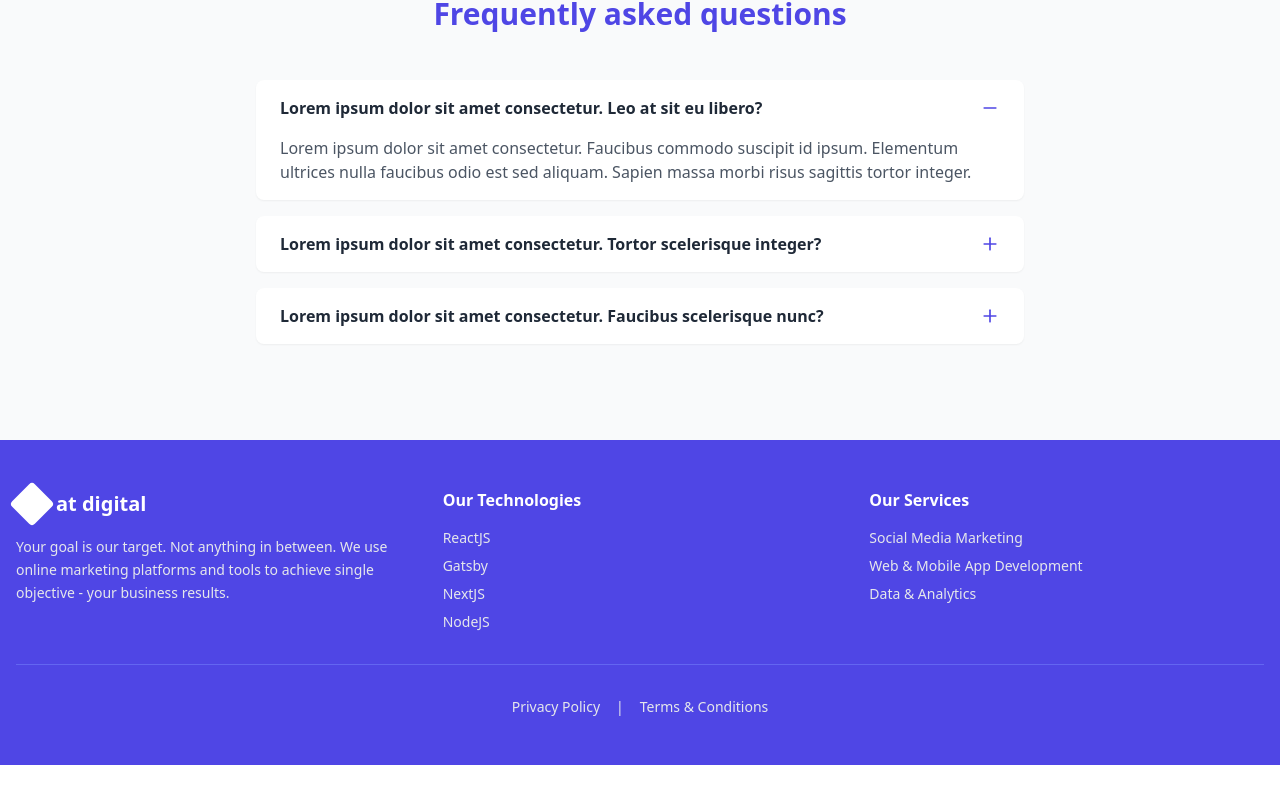
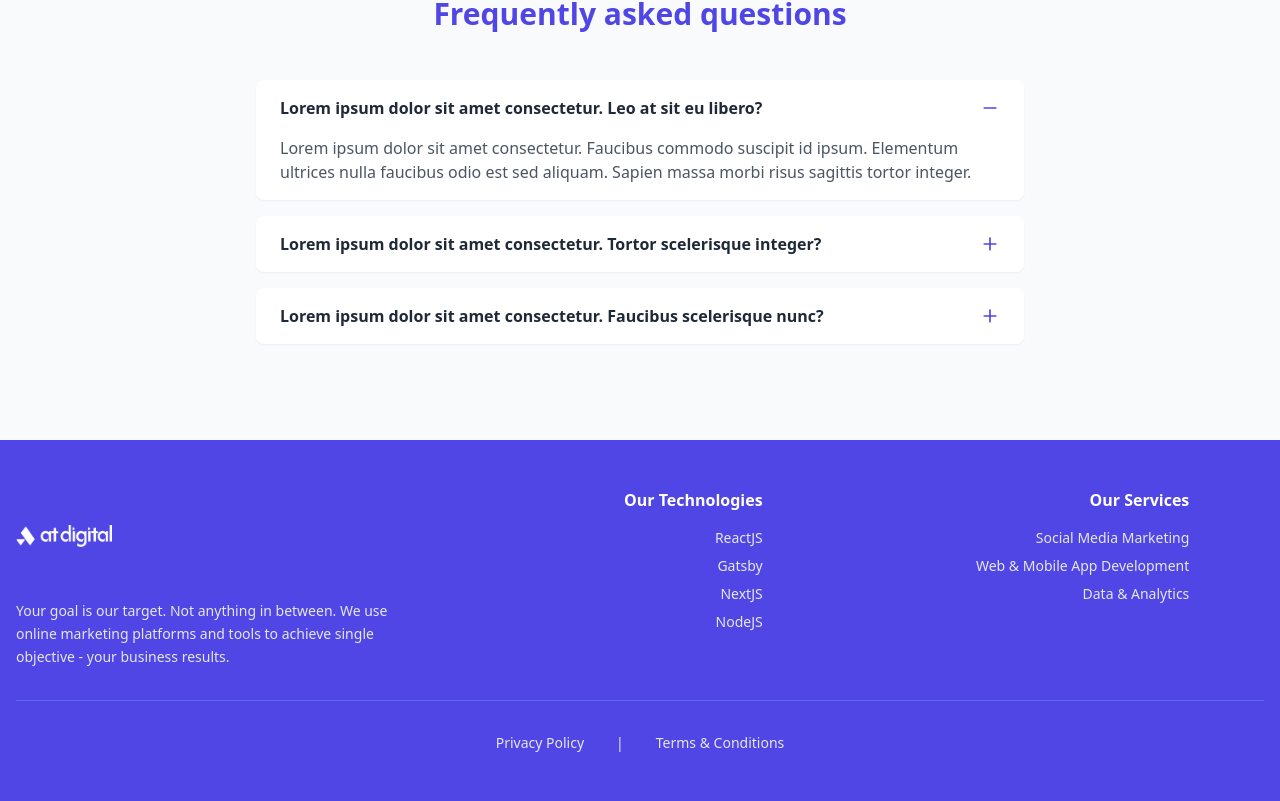
Before and after one commit to Naduladisanayaka494/Landing-page, a React (Vite) app: page / in a window 1280 px wide. Shown: the part 1548-2349 px from the top of the page. Before the commit the page ends 2313 px from the top, so only its background shows below. Built offline with nearby package versions, Linux system fonts and the light colour scheme.

Commit message:
feat:made footer resposive

```diff
--- a/src/App.jsx
+++ b/src/App.jsx
@@ -247,11 +247,15 @@ const AtDigitalWebsite = () => {
       {/* Footer */}
       <footer className="bg-indigo-600 text-white py-12">
         <div className="container mx-auto px-4">
-          <div className="grid md:grid-cols-3 gap-8">
-            <div className="space-y-4">
+          <div className="grid grid-cols-1 md:grid-cols-3 gap-8 items-start">
+            {/* Logo & Description */}
+            <div className="space-y-4 max-w-md mx-auto md:mx-0">
               <div className="flex items-center space-x-2">
-                <div className="w-8 h-8 bg-white rounded transform rotate-45"></div>
-                <span className="text-xl font-bold">at digital</span>
+                <img
+                  src="/Logo.png"
+                  alt="At Digital Logo"
+                  className="w-24 h-24 object-contain"
+                />
               </div>
               <p className="text-gray-200 text-sm leading-relaxed">
                 Your goal is our target. Not anything in between. We use online
@@ -260,7 +264,8 @@ const AtDigitalWebsite = () => {
               </p>
             </div>
 
-            <div>
+            {/* Our Technologies - aligned right on md+ */}
+            <div className="max-w-xs mx-auto md:mx-0 md:text-right">
               <h3 className="font-bold mb-4">Our Technologies</h3>
               <ul className="space-y-2 text-sm text-gray-200">
                 <li>ReactJS</li>
@@ -270,7 +275,8 @@ const AtDigitalWebsite = () => {
               </ul>
             </div>
 
-            <div>
+            {/* Our Services - aligned right on md+ */}
+            <div className="max-w-xs mx-auto md:mx-0 md:text-right">
               <h3 className="font-bold mb-4">Our Services</h3>
               <ul className="space-y-2 text-sm text-gray-200">
                 <li>Social Media Marketing</li>
@@ -280,16 +286,15 @@ const AtDigitalWebsite = () => {
             </div>
           </div>
 
-          <div className="border-t border-indigo-500 mt-8 pt-8 flex flex-col md:flex-row justify-center items-center space-y-4 md:space-y-0 md:space-x-8">
-            <div className="text-sm text-gray-200">
+          {/* Bottom Links */}
+          <div className="border-t border-indigo-500 mt-8 pt-8 flex flex-col md:flex-row justify-center items-center space-y-4 md:space-y-0 md:space-x-8 text-sm text-gray-200">
             <a href="#" className="hover:text-white">
               Privacy Policy
             </a>
-              <span className="mx-4">|</span>
+            <span className="hidden md:inline mx-4">|</span>
             <a href="#" className="hover:text-white">
               Terms & Conditions
             </a>
-            </div>
           </div>
         </div>
       </footer>
```
Lines whose indentation alone changed are shown as unchanged.
